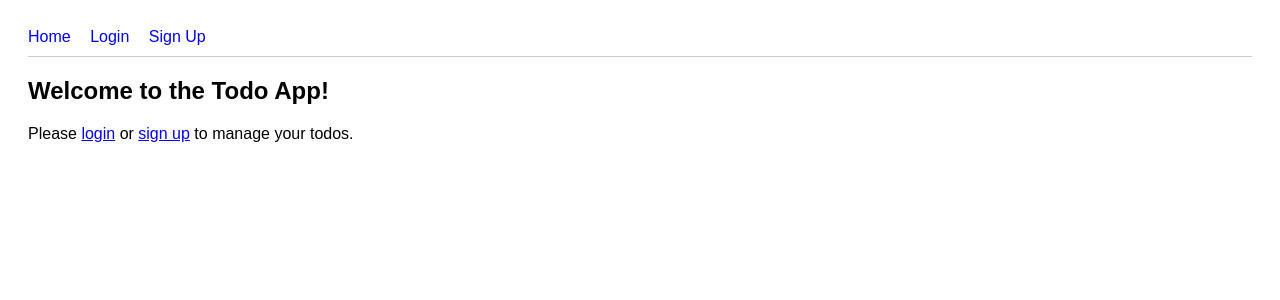
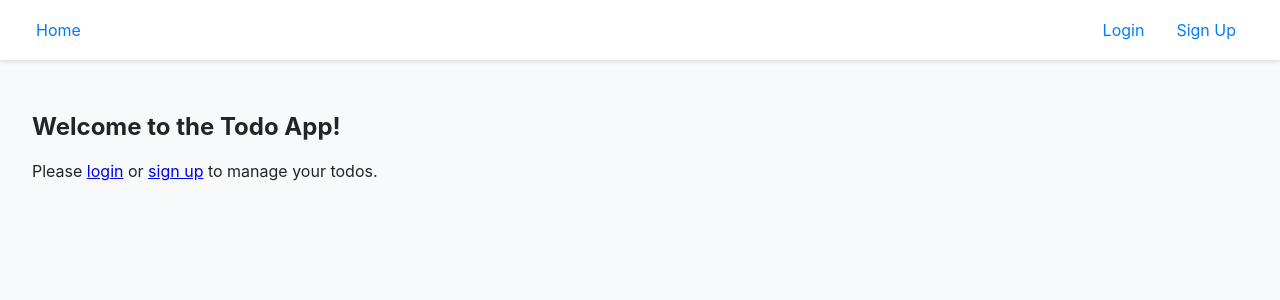
Before and after one commit to Yanatg/todo-project, a Django app: page / in a window 1280 px wide. Shown: the top 300 px of the page. Run offline with Django 4.2, Linux system fonts and the light colour scheme.

Commit message:
change header

```diff
--- a/templates/base.html
+++ b/templates/base.html
@@ -1,3 +1,5 @@
+{# templates/base.html #}
+{% load static %} {# Ensure static is loaded if you link external CSS/JS later #}
 <!DOCTYPE html>
 <html lang="en">
 <head>
@@ -5,27 +7,119 @@
     <meta name="viewport" content="width=device-width, initial-scale=1.0">
     <title>{% block title %}Todo App{% endblock %}</title>
     <style>
-        body { font-family: sans-serif; padding: 20px; }
-        nav { margin-bottom: 20px; border-bottom: 1px solid #ccc; padding-bottom: 10px; }
-        nav a { margin-right: 15px; text-decoration: none; }
-        .content { margin-top: 20px; }
-        form p { margin-bottom: 10px; }
-        form label { display: block; margin-bottom: 5px; }
+        /* Basic body reset and font */
+        body {
+            font-family: -apple-system, BlinkMacSystemFont, "Segoe UI", Roboto, "Helvetica Neue", Arial, sans-serif;
+            margin: 0; /* Remove default body margin */
+            padding: 0;
+            background-color: #f8f9fa; /* Light background for the page */
+            color: #212529;
+        }
+
+        /* Navigation Bar Styling */
+        nav {
+            background-color: #ffffff; /* White background for nav */
+            padding: 0.75rem 1.5rem;  /* Vertical and horizontal padding */
+            margin-bottom: 0; /* Remove default margin if any */
+            box-shadow: 0 2px 4px rgba(0,0,0,0.1); /* Add subtle shadow */
+
+            /* Flexbox for alignment */
+            display: flex;
+            justify-content: space-between; /* Space out logo/links and auth section */
+            align-items: center; /* Vertically center items */
+            border-bottom: none; /* Remove the old border */
+        }
+
+        /* Styling for nav links */
+        nav a {
+            color: #007bff; /* Blue link color */
+            text-decoration: none; /* Remove underline */
+            padding: 0.5rem 0.75rem; /* Add padding for easier clicking */
+            border-radius: 0.25rem; /* Slightly round corners for hover effect */
+            transition: background-color 0.2s ease-in-out, color 0.2s ease-in-out;
+            margin-right: 0.5rem; /* Reduced margin slightly */
+        }
+
+        nav a:hover, nav a:focus {
+            background-color: #e9ecef; /* Light background on hover */
+            color: #0056b3; /* Darker blue on hover */
+        }
+
+        /* Styling for the "Hi User!" text and logout form/button */
+        nav .auth-section {
+            display: flex; /* Use flexbox to align items horizontally */
+            align-items: center; /* Vertically align items */
+        }
+
+        nav .auth-section span {
+            margin-right: 1rem; /* Space between username and logout */
+            color: #6c757d; /* Gray color for the greeting */
+        }
+
+        /* Ensure the logout form and button integrate well */
+        nav .auth-section form {
+            display: inline; /* Keep form inline */
+            margin: 0;
+            padding: 0;
+        }
+
+        nav .auth-section button {
+            background: none;
+            border: none;
+            padding: 0.5rem 0.75rem; /* Match link padding */
+            margin: 0;
+            color: #dc3545; /* Red color for logout */
+            text-decoration: none; /* Look like other links */
+            cursor: pointer;
+            font-size: inherit;
+            font-family: inherit;
+            vertical-align: baseline; /* Align with text */
+            border-radius: 0.25rem;
+            transition: background-color 0.2s ease-in-out, color 0.2s ease-in-out;
+        }
+
+        nav .auth-section button:hover,
+        nav .auth-section button:focus {
+            background-color: #f8d7da; /* Light red background on hover */
+            color: #721c24; /* Darker red on hover */
+            text-decoration: none; /* Keep no underline on hover */
+        }
+
+        /* General content area padding */
+        .content {
+            margin-top: 0; /* Remove margin now nav has shadow */
+            padding: 2rem; /* Add padding around main content */
+        }
+
+        /* Keep minimal form styles if needed elsewhere, but avoid conflicts */
+        /* Consider moving form styling to specific templates or a separate CSS file */
+        /* form p { margin-bottom: 10px; } */
+        /* form label { display: block; margin-bottom: 5px; } */
+
     </style>
 </head>
 <body>
     <nav>
+        {# Left side of Navbar #}
+        <div>
             <a href="{% url 'home' %}">Home</a>
+            {# Add other main navigation links here if needed #}
+            {# Example: <a href="{% url 'about' %}">About</a> #}
+        </div>
+
+        {# Right side of Navbar (Authentication related) #}
+        <div class="auth-section">
             {% if user.is_authenticated %}
-            <span>Hi {{ user.username }}!</span>
+                <span>Hi, {{ user.username }}!</span>
                 <form method="post" action="{% url 'logout' %}" style="display: inline; margin: 0; padding: 0;">
                     {% csrf_token %}
-                <button type="submit" style="background:none; border:none; padding:0; margin:0; color:#007bff; text-decoration:underline; cursor:pointer; font-size: inherit; font-family: inherit; vertical-align: baseline;">Logout</button>
+                    <button type="submit">Logout</button> {# Removed inline style, now handled by CSS block #}
                 </form>
             {% else %}
                 <a href="{% url 'login' %}">Login</a>
                 <a href="{% url 'signup' %}">Sign Up</a>
             {% endif %}
+        </div>
     </nav>
 
     <div class="content">
```
Also changed, not shown: db.sqlite3. Lines whose indentation alone changed are shown as unchanged.
